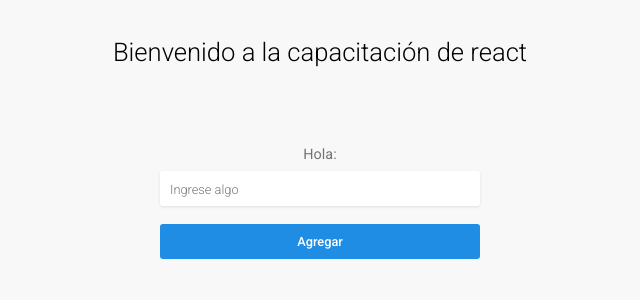
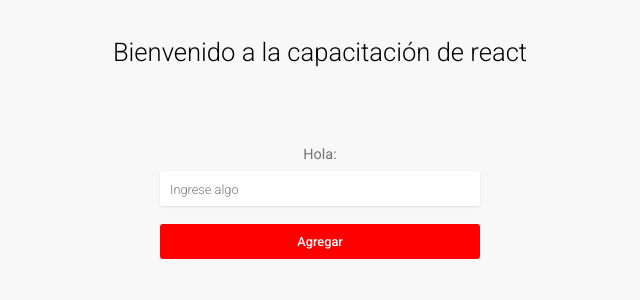
Before and after one commit to kevinhmendoza/ReactApp, a React (Create React App) app: page / in a window 1280 px wide. Shown: the top 300 px of the page, without its empty margins (320-960 px from the left). Built offline with nearby package versions, Linux system fonts and the light colour scheme; the HTML template or start-up script is replaced by a standard one.

Commit message:
props styled

```diff
--- a/src/components/Button/index.tsx
+++ b/src/components/Button/index.tsx
@@ -16,7 +16,7 @@ export const Button: FC<ButtonProop> = ({ handleClick }) => {
   }
 
   return (
-    <ButtonContainer>
+    <ButtonContainer active={true}>
       <button className="button-button-adds" onClick={ handleClick } onFocus = {() => onFocus()} >
         Agregar
       </button>
--- a/src/components/Button/styled/Button.styled.ts
+++ b/src/components/Button/styled/Button.styled.ts
@@ -1,5 +1,5 @@
 import styled from "styled-components"
-export const ButtonContainer = styled.div `
+export const ButtonContainer:any = styled.div `
 width: 100%;
 max-width: 320px;
 margin-top: 8px;
@@ -15,7 +15,7 @@ margin-bottom: 20px;
     border-radius: 3px;
     padding: 10px 10px;
     color: white;
-    background-color: #208DE5;
+    background-color: ${(props: any)=> props.active ?"red":"gray"};
     transition: all 0.3s;
     cursor: pointer;
   }
```
